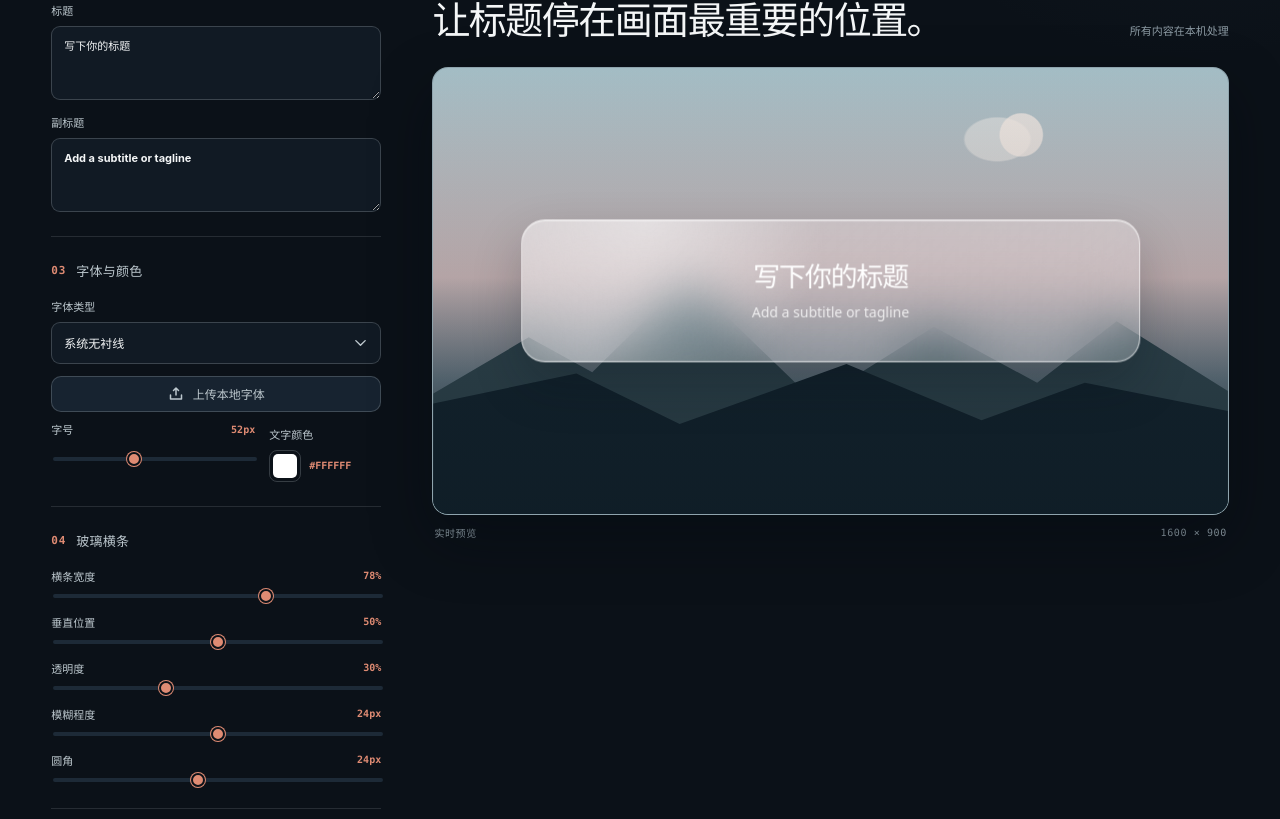
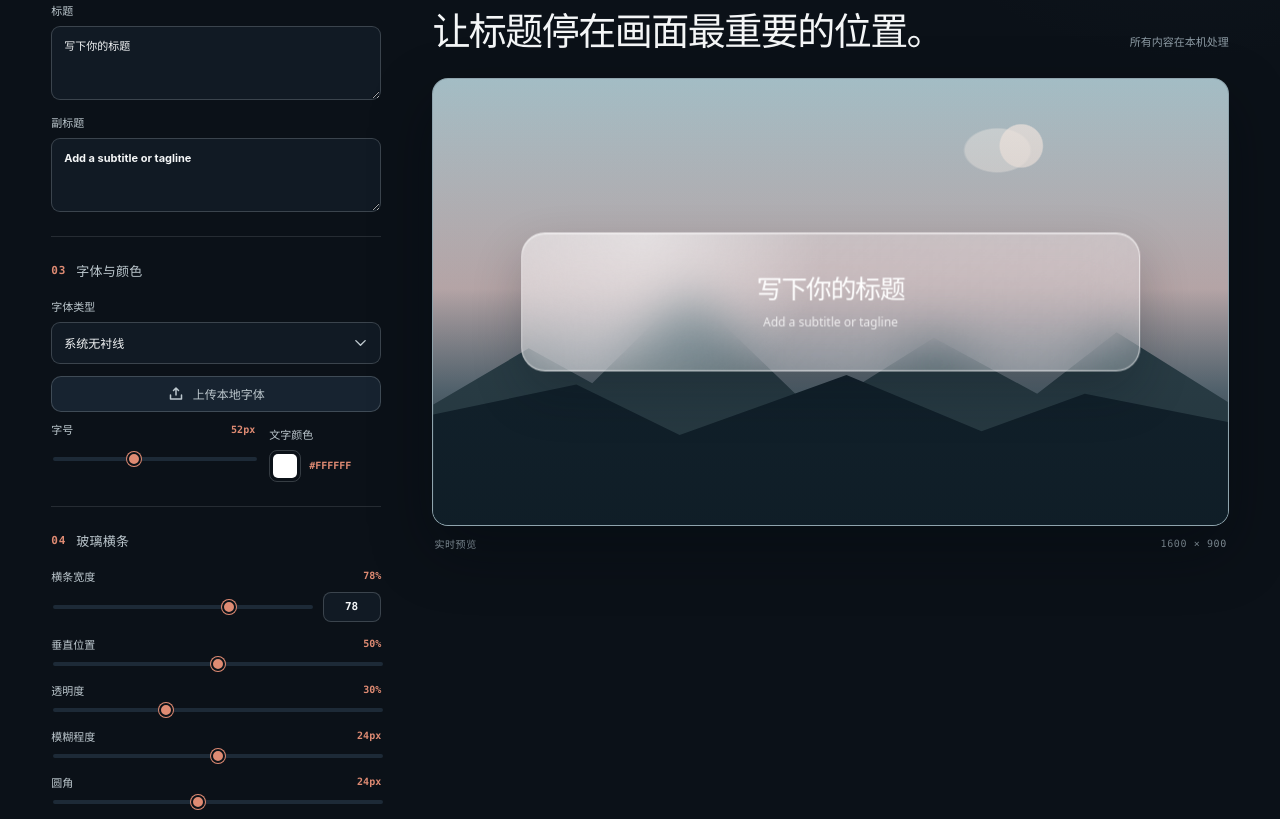
Before and after one commit to Hubujiu/cover-atelier, a React (Vite) app: page / in a window 1280 px wide. Shown: the part 445-1264 px from the top of the page. Built offline with nearby package versions, Linux system fonts and the light colour scheme.

Commit message:
fix: connect size and strip width controls

```diff
--- a/src/components/ControlPanel.tsx
+++ b/src/components/ControlPanel.tsx
@@ -28,6 +28,7 @@ function RangeField({
   max,
   step = 1,
   displayValue,
+  numberInput,
   onChange,
 }: {
   label: string;
@@ -36,14 +37,27 @@ function RangeField({
   max: number;
   step?: number;
   displayValue: string;
+  numberInput?: {
+    ariaLabel: string;
+  };
   onChange: (value: number) => void;
 }) {
+  const handleNumberChange = (value: string) => {
+    if (value === "") return;
+    const nextValue = Number(value);
+    if (Number.isFinite(nextValue)) {
+      onChange(Math.min(max, Math.max(min, nextValue)));
+    }
+  };
+
   return (
     <label className="range-field">
       <span className="field-label-row">
         <span>{label}</span>
         <output>{displayValue}</output>
       </span>
+      {numberInput ? (
+        <span className="range-control">
           <input
             type="range"
             min={min}
@@ -52,6 +66,27 @@ function RangeField({
             value={value}
             onChange={(event) => onChange(Number(event.target.value))}
           />
+          <input
+            className="range-number"
+            type="number"
+            min={min}
+            max={max}
+            step={step}
+            value={value}
+            aria-label={numberInput.ariaLabel}
+            onChange={(event) => handleNumberChange(event.target.value)}
+          />
+        </span>
+      ) : (
+        <input
+          type="range"
+          min={min}
+          max={max}
+          step={step}
+          value={value}
+          onChange={(event) => onChange(Number(event.target.value))}
+        />
+      )}
     </label>
   );
 }
@@ -184,9 +219,10 @@ export function ControlPanel({
         <RangeField
           label="横条宽度"
           value={state.stripWidth}
-          min={52}
-          max={92}
+          min={30}
+          max={100}
           displayValue={`${state.stripWidth}%`}
+          numberInput={{ ariaLabel: "横条宽度数值" }}
           onChange={(value) => onChange({ stripWidth: value })}
         />
         <RangeField
--- a/src/components/CoverCanvas.tsx
+++ b/src/components/CoverCanvas.tsx
@@ -6,8 +6,11 @@ type CoverCanvasProps = {
 };
 
 export function CoverCanvas({ state }: CoverCanvasProps) {
+  const subtitleSize = Math.max(18, Math.round(state.fontSize * 0.43));
   const style = {
     "--cover-font": state.fontFamily,
+    "--cover-font-size": `${state.fontSize / 16}cqw`,
+    "--cover-subtitle-size": `${subtitleSize / 16}cqw`,
     "--cover-text-color": state.textColor,
     "--strip-width": `${state.stripWidth}%`,
     "--strip-y": `${state.stripPositionY}%`,
--- a/src/styles.css
+++ b/src/styles.css
@@ -492,6 +492,38 @@ input[type="range"]::-moz-range-thumb {
   box-shadow: 0 0 0 1px var(--accent);
 }
 
+.range-control {
+  display: grid;
+  grid-template-columns: minmax(0, 1fr) 58px;
+  align-items: center;
+  gap: 12px;
+}
+
+.range-number {
+  width: 58px;
+  min-height: 30px;
+  padding: 5px 7px;
+  border: 1px solid var(--line-strong);
+  border-radius: 8px;
+  background: var(--surface);
+  color: var(--text);
+  font-family: ui-monospace, SFMono-Regular, Consolas, monospace;
+  font-size: 11px;
+  font-weight: 700;
+  text-align: right;
+}
+
+.range-number:focus {
+  border-color: var(--accent);
+  outline: none;
+  box-shadow: 0 0 0 3px rgba(223, 139, 115, 0.12);
+}
+
+.range-number::-webkit-inner-spin-button,
+.range-number::-webkit-outer-spin-button {
+  margin: 0;
+}
+
 .inline-fields {
   display: grid;
   grid-template-columns: minmax(0, 1fr) 112px;
@@ -686,7 +718,7 @@ input[type="color"]::-webkit-color-swatch {
 }
 
 .glass-copy h2 {
-  font-size: clamp(24px, 3.4cqw, 52px);
+  font-size: clamp(16px, var(--cover-font-size), 90px);
   font-weight: 700;
   letter-spacing: -0.045em;
   line-height: 1.18;
@@ -695,7 +727,7 @@ input[type="color"]::-webkit-color-swatch {
 .glass-copy p {
   margin-top: clamp(10px, 1.4cqw, 22px);
   color: var(--cover-text-color);
-  font-size: clamp(14px, 1.5cqw, 24px);
+  font-size: clamp(12px, var(--cover-subtitle-size), 40px);
   font-weight: 500;
   line-height: 1.35;
   opacity: 0.8;
```
Also changed, not shown: 2 other files (tests, documents, lock files or other folders). Lines whose indentation alone changed are shown as unchanged.
